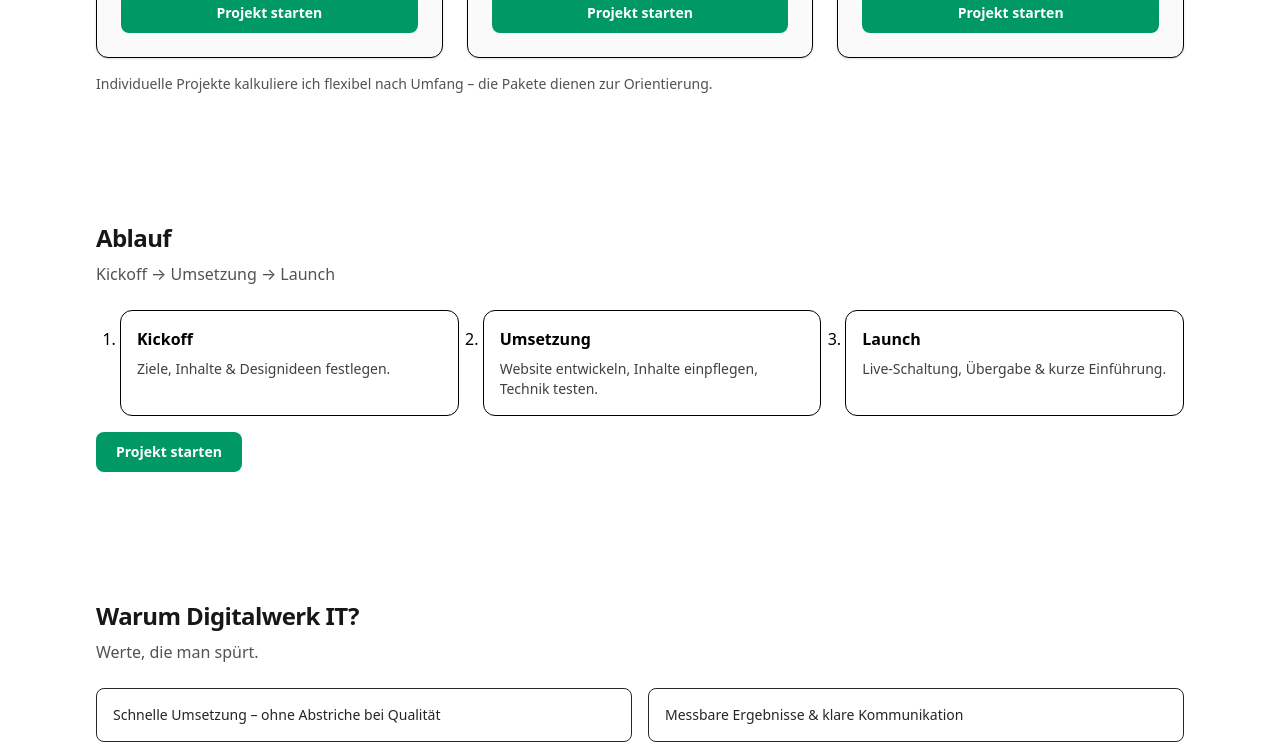
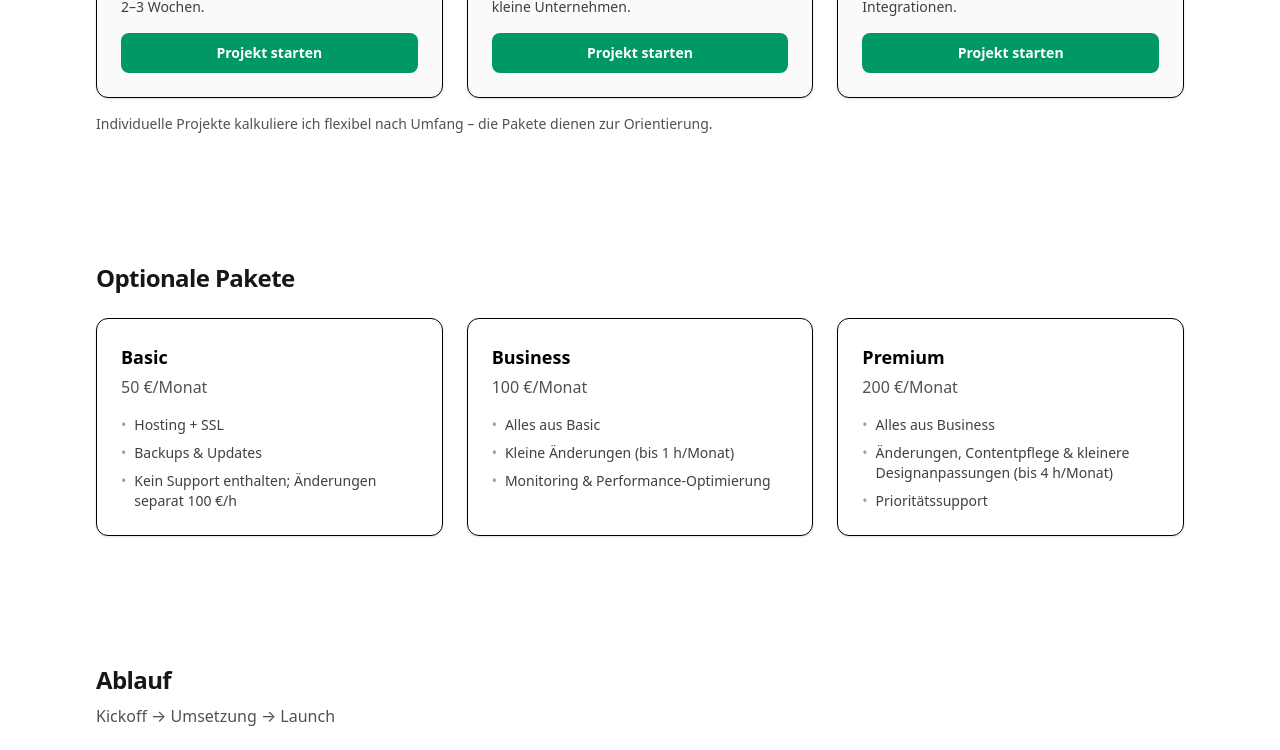
Before and after one commit to Remodops/digitalwerk, a Next.js app: page /leistungen in a window 1280 px wide. Shown: the part 1480-2230 px from the top of the page. Built offline with nearby package versions, Linux system fonts and the light colour scheme; no server answers.

Commit message:
refactor(leistungen): „Leistungsbereiche“ nach oben; Ankerlink „Zu den Preisen“ hinzugefügt und Preise-Sektion verankert

```diff
--- a/src/app/(site)/leistungen/page.tsx
+++ b/src/app/(site)/leistungen/page.tsx
@@ -57,12 +57,47 @@
       ],
     },
   ];
+  const carePackages = [
+    {
+      name: "Basic",
+      priceMonthly: "50 €/Monat",
+      features: [
+        "Hosting + SSL",
+        "Backups & Updates",
+        "Kein Support enthalten; Änderungen separat 100 €/h",
+      ],
+    },
+    {
+      name: "Business",
+      priceMonthly: "100 €/Monat",
+      features: [
+        "Alles aus Basic",
+        "Kleine Änderungen (bis 1 h/Monat)",
+        "Monitoring & Performance‑Optimierung",
+      ],
+    },
+    {
+      name: "Premium",
+      priceMonthly: "200 €/Monat",
+      features: [
+        "Alles aus Business",
+        "Änderungen, Contentpflege & kleinere Designanpassungen (bis 4 h/Monat)",
+        "Prioritätssupport",
+      ],
+    },
+  ];
   return (
     <>
       <PageHero title="Leistungen" subtitle="Klare Leistungen, transparente Preise, schnelle Umsetzung. Von der modernen Website bis zur sicheren Cloud‑Lösung – alles ohne Agentur‑Overhead." bgImageSrc="/images/leistungen/code-laptop.jpg" bgImageAlt="Laptop mit Code auf dem Bildschirm" />
       <Section title="Für wen ist das geeignet?" subtitle="Ideal für Selbstständige, Unternehmer und kleine Teams, die schnell eine professionelle Website möchten – ohne lange Abstimmungen, ohne versteckte Kosten.">
         <div className="mt-2">
           <Link href="/kontakt"><Button variant="accent" className="mt-2">Projekt starten</Button></Link>
+        </div>
+        <div className="mt-4">
+          <Link href="#preise" className="inline-flex items-center gap-2 text-sm font-medium underline">
+            <span aria-hidden>↓</span>
+            <span>Zu den Preisen</span>
+          </Link>
         </div>
       </Section>
       <Section title="Leistungsbereiche" subtitle="Was wir konkret für dein Projekt umsetzen" className="bg-neutral-50">
@@ -81,7 +116,7 @@
           ))}
         </div>
       </Section>
-      <Section title="Pakete" subtitle="Drei klare Pakete – flexibel erweiterbar.">
+      <Section id="preise" title="Pakete" subtitle="Drei klare Pakete – flexibel erweiterbar.">
         <div className="grid grid-cols-1 gap-6 sm:grid-cols-3">
           {packages.map((p) => (
             <div key={p.name} className="rounded-xl border bg-neutral-50 p-6 shadow-sm">
@@ -100,6 +135,22 @@
         </div>
         <p className="mt-4 text-sm text-neutral-600">Individuelle Projekte kalkuliere ich flexibel nach Umfang – die Pakete dienen zur Orientierung.</p>
       </Section>
+      <Section title="Optionale Pakete">
+        <div className="grid grid-cols-1 gap-6 sm:grid-cols-3">
+          {carePackages.map((p) => (
+            <div key={p.name} className="rounded-xl border bg-white p-6 shadow-sm">
+              <h3 className="text-lg font-semibold">{p.name}</h3>
+              <p className="mt-1 text-neutral-600">{p.priceMonthly}</p>
+              <ul className="mt-4 space-y-2 text-sm text-neutral-700">
+                {p.features.map((f) => (
+                  <li key={f} className="flex gap-2"><span className="text-neutral-400">•</span><span>{f}</span></li>
+                ))}
+              </ul>
+            </div>
+          ))}
+        </div>
+      </Section>
+
       <Section title="Ablauf" subtitle="Kickoff → Umsetzung → Launch">
         <ol className="grid grid-cols-1 gap-6 sm:grid-cols-3 list-decimal pl-6">
           {["Kickoff","Umsetzung","Launch"].map((s, i) => {
--- a/src/components/ui/Section.tsx
+++ b/src/components/ui/Section.tsx
@@ -6,14 +6,16 @@
   title,
   subtitle,
   className = "",
+  id,
 }: {
   children: React.ReactNode;
   title?: string;
   subtitle?: string;
   className?: string;
+  id?: string;
 }) {
   return (
-    <section className={`py-12 sm:py-16 ${className}`}>
+    <section id={id} className={`py-12 sm:py-16 ${className}`}>
       <Container>
         {title && (
           <div className="mb-6">
```
